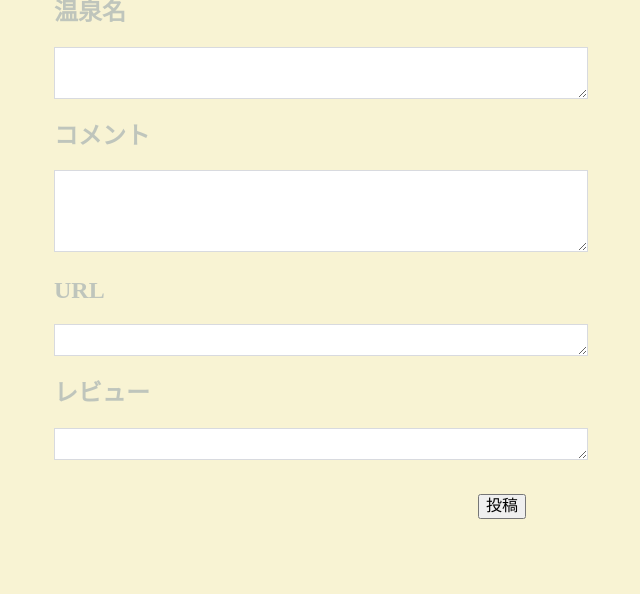
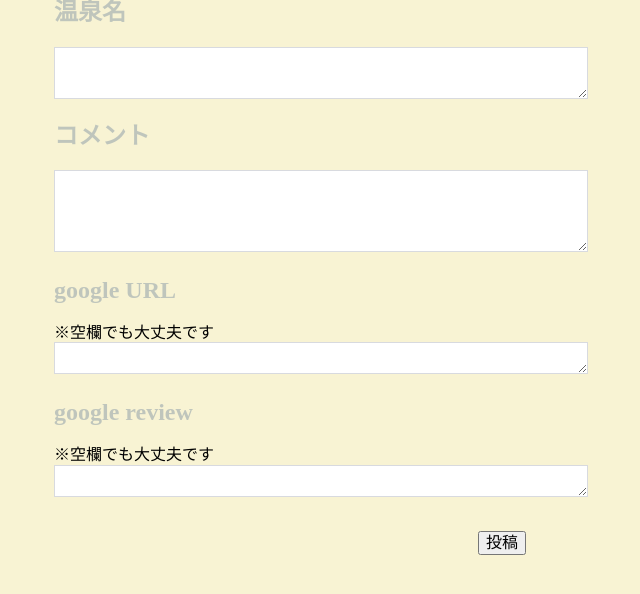
Before and after one commit to Fenotasu/yumeguri_app, a Rails app: page /lists/new in a window 1280 px wide. Shown: the part 101-695 px from the top of the page, without its empty margins (146-786 px from the left). Run offline with Rails 7, Linux system fonts and the light colour scheme; style sheets or scripts are compiled from the project's sources; some libraries are stand-ins or nearby versions.

Commit message:
bootstrap

```diff
--- a/app/views/lists/new.html.erb
+++ b/app/views/lists/new.html.erb
@@ -24,11 +24,11 @@
                           <textarea name="comment"></textarea>
                       </div>
 
-                  <h2>URL</h2>
+                  <h2>google URL</h2>※空欄でも大丈夫です
                         <div class="link-url">
                           <textarea name="url"></textarea>
                         </div>
-                  <h2>レビュー</h2>
+                  <h2>google review</h2>※空欄でも大丈夫です
                         <div class="link-url">
                           <textarea name="review"></textarea>
                         </div>
--- a/app/views/users/show.html.erb
+++ b/app/views/users/show.html.erb
@@ -48,8 +48,8 @@
                             <%=link_to list.content,"/lists/#{list.id}"%>
                             </div>
                             <div class= "onsen-item-right">
-                                <%=link_to "HP", @list.url%>
-                                <%=link_to "レビュー", @list.review%>
+                                <%=link_to "HP", list.url, :target=>["_blank"] %>
+                                <%=link_to "レビュー", list.review,:target=>["_blank"] %>
                             </div>
                     </div>
                   <%end%>
```
Also changed, not shown: public/user_images/14.jpg (added).
